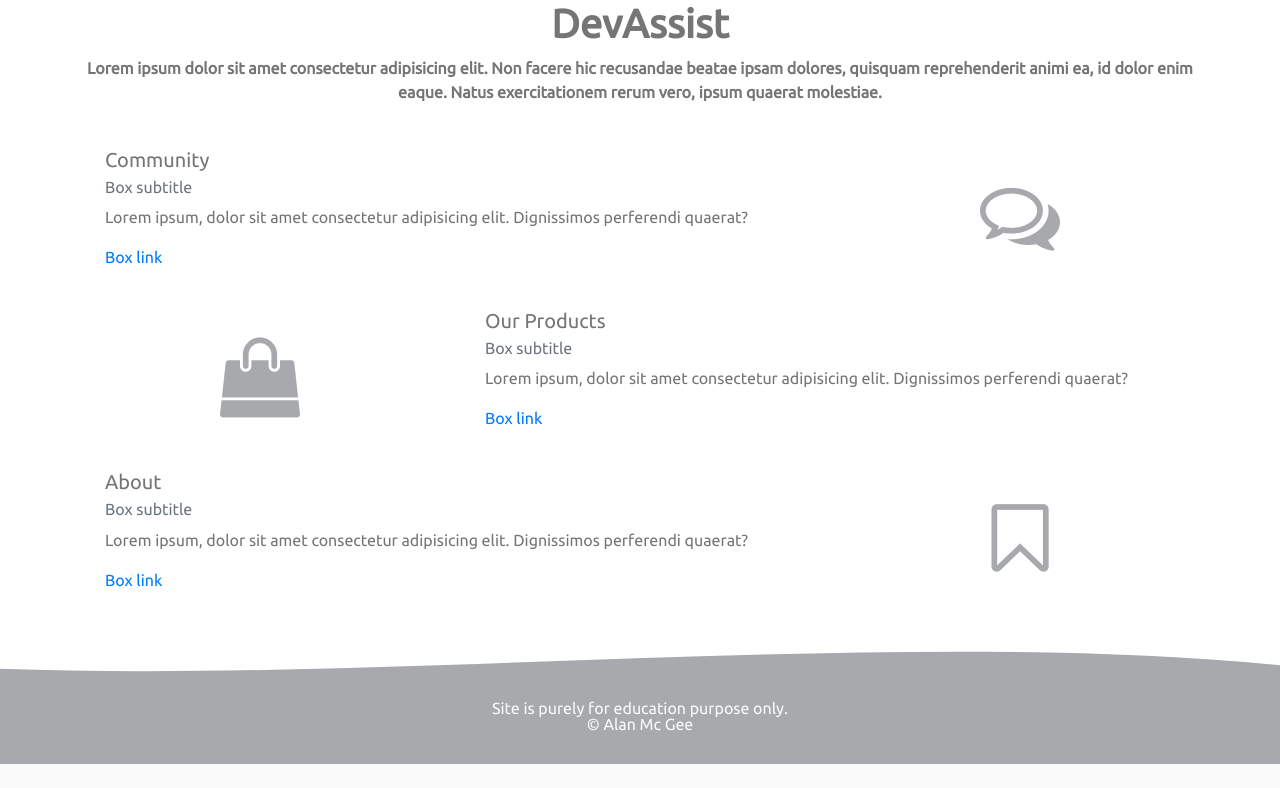
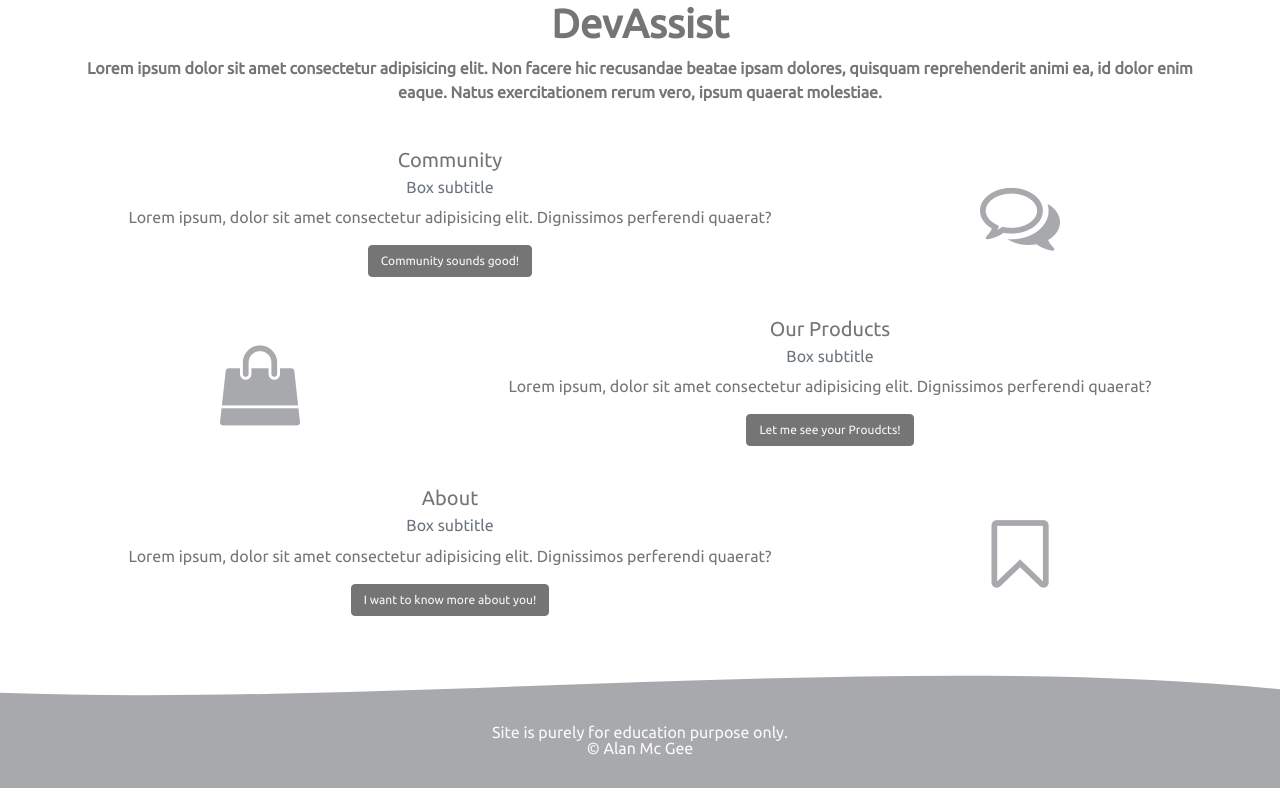
Before and after one commit to alimgee/dev_assist, a Django app: page / in a window 1280 px wide. Shown: the part 113-901 px from the top of the page. Before the commit the page ends 877 px from the top, so only its background shows below. Run offline with Django 3.2, Linux system fonts and the light colour scheme; some libraries are stand-ins or nearby versions.

Commit message:
Styling buttons on homepage  left right modules

```diff
--- a/main/templates/index.html
+++ b/main/templates/index.html
@@ -9,7 +9,7 @@
                   <h5 class="card-title">Community</h5>
                   <h6 class="card-subtitle mb-2 text-muted">Box subtitle</h6>
                   <p class="card-text">Lorem ipsum, dolor sit amet consectetur adipisicing elit. Dignissimos perferendi quaerat?</p>
-                  <a href="#" class="card-link">Box link</a>
+                  <a href="#" class="btn btn-info">Community sounds good!</a>
                 </div>
             </div>
         </div>
@@ -33,7 +33,7 @@
                 <h5 class="card-title">Our Products</h5>
                 <h6 class="card-subtitle mb-2 text-muted">Box subtitle</h6>
                 <p class="card-text">Lorem ipsum, dolor sit amet consectetur adipisicing elit. Dignissimos perferendi quaerat?</p>
-                <a href="#" class="card-link">Box link</a>
+                <a href="#" class="btn btn-info">Let me see your Proudcts!</a>
               </div>
           </div>
       </div>
@@ -44,7 +44,7 @@
                 <h5 class="card-title">About</h5>
                 <h6 class="card-subtitle mb-2 text-muted">Box subtitle</h6>
                 <p class="card-text">Lorem ipsum, dolor sit amet consectetur adipisicing elit. Dignissimos perferendi quaerat?</p>
-                <a href="#" class="card-link">Box link</a>
+                <a href="#" class="btn btn-info">I want to know more about you!</a>
               </div>
           </div>
       </div>
--- a/static/css/main.css
+++ b/static/css/main.css
@@ -35,6 +35,7 @@ body{
 /* index page card */
 .card{
     border: none;
+    text-align: center;
 }
 .fa{
     color: #a8a9ad;
@@ -44,6 +45,19 @@ body{
 }
 .fa-2x:hover{
     color: #fafafa;
+}
+
+/* homepage buttons */
+.btn-info{
+    font-size: .75rem;
+    background-color: #757575;
+    color: #fafafa;
+    border-color: #757575;
+}
+.btn-info:hover{
+    background-color: #fafafa;
+    color: #757575;
+    border-color: #757575;
 }
 /* footer */
 .footer{
```
